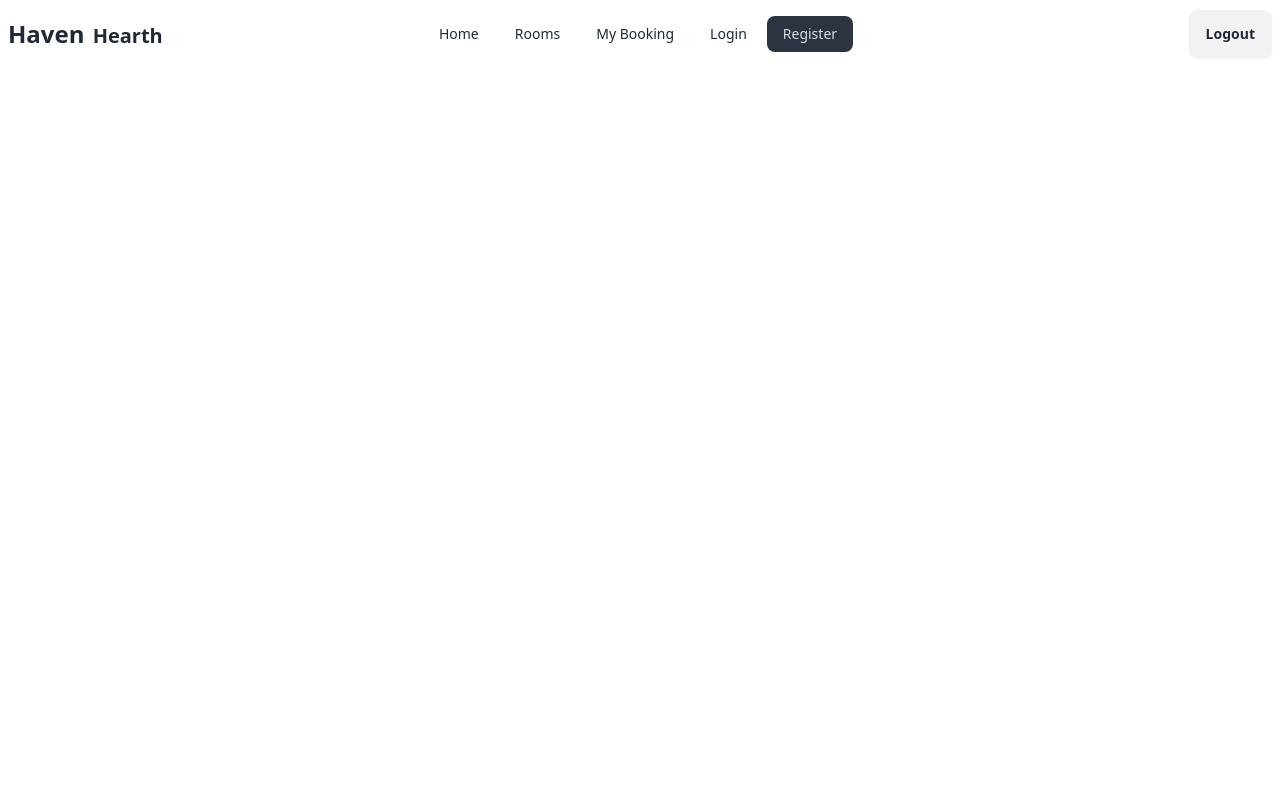
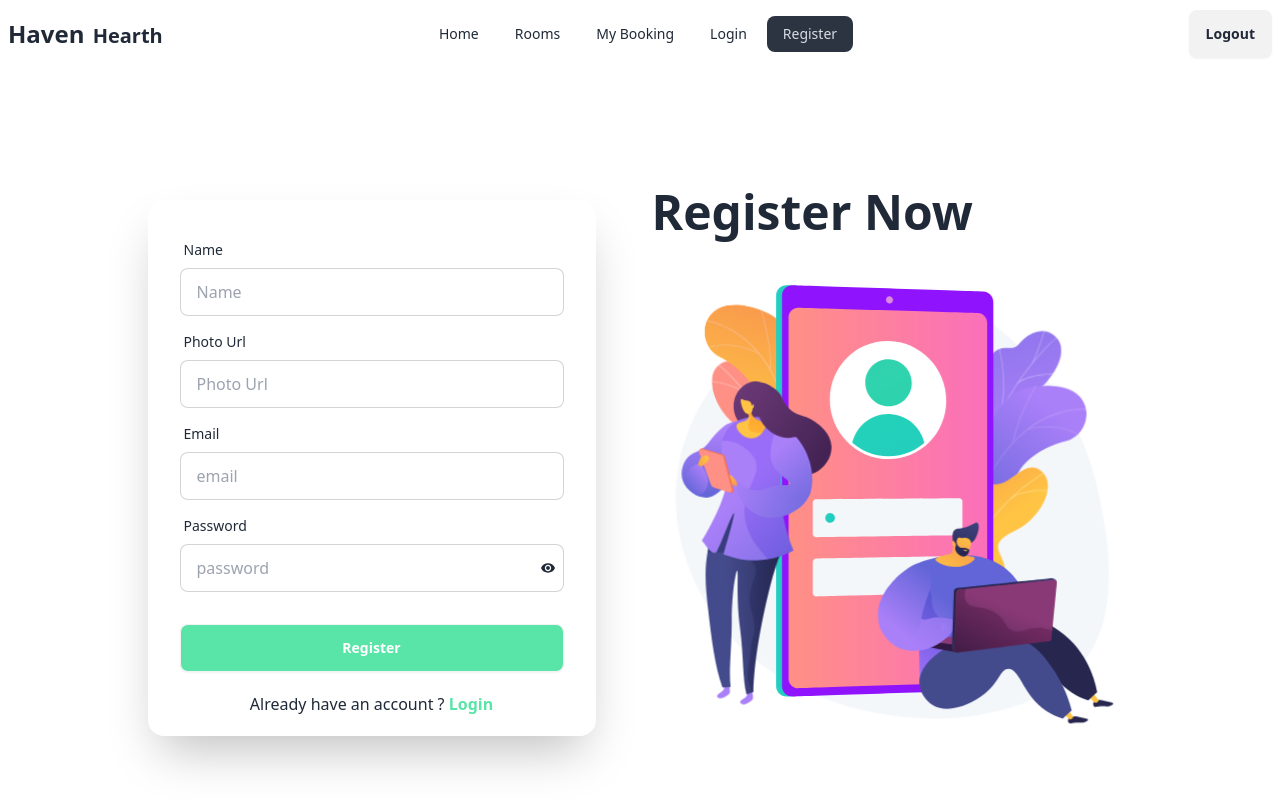
Before and after one commit to TanveerAhmed4545/react-heaven-hearth-client, a React (Vite) app: page /register in a window 1280 px wide. Shown: the top 808 px of the page. Built offline with nearby package versions, Linux system fonts and the light colour scheme; no server answers.

Commit message:
add register page

```diff
--- a/src/pages/Register/Register.jsx
+++ b/src/pages/Register/Register.jsx
@@ -1,10 +1,131 @@
+import { Link, useNavigate } from "react-router-dom";
+import Lottie from "lottie-react";
+import signUpAnimation from '../../assets/signUpAnimation.json';
+import { useContext, useState } from "react";
+import { AuthContext } from "../../providers/AuthProvider";
+import { useForm } from "react-hook-form";
+import { toast } from "react-toastify";
+import { updateProfile } from "firebase/auth";
+import { FaEyeSlash } from "react-icons/fa";
+import { IoMdEye } from "react-icons/io";
 
 
 const Register = () => {
+
+    // show password
+    const [showPassword,setShowPassword] = useState(false);
+    const {createUser,setReload} = useContext(AuthContext);
+    const navigate = useNavigate();
+    const {
+        register,
+        handleSubmit,
+
+        formState: { errors },
+      } = useForm()
+
+      const onSubmit = (data) => {
+        // console.log(data)
+
+        if(data.password.length < 6){
+            toast.warn("Password should be at least 6 characters or longer");
+              return;
+          }else if(!/(?=.*[A-Z])(?=.*[a-z])/.test(data.password)){
+            toast.warn("Your password should have at least one Upper case and one lower case characters.");
+              return;
+          }
+
+          //  console.log(data)
+           createUser(data.email,data.password)
+           .then(result =>{
+              // console.log(result.user);
+              result.user && toast.success("Successfully Register");
+
+              updateProfile(result.user,{
+                  displayName: data.name,
+                  photoURL: data.photo
+              })
+              .then(()=>{
+                  console.log("update");
+                  setReload(true);
+              })
+              .catch((error)=>{
+                  console.log(error);
+              })
+
+              navigate('/');
+
+           })
+           .catch(error=>{
+             error && toast.warn("Error , not registered");
+           })
+
+    }
+
+
     return (
-        <div>
+        <div className="hero min-h-screen ">
+        <div className="hero-content flex-col lg:flex-row-reverse">
+          <div className="text-center lg:text-left lg:ml-10">
+            <h1 className="text-5xl font-bold mb-6 lg:mb-8">Register Now</h1>
+            <div className=" max-w-[600px] md:max-w-md lg:max-w-[600px]">
+              <Lottie className="w-full" animationData={signUpAnimation} loop={true} />
+            </div>
+          </div>
+          <div className="card  shrink-0 w-full max-w-md shadow-2xl bg-base-100">
+            <form className="card-body pb-0" onSubmit={handleSubmit(onSubmit)}>
+              <div className="form-control">
+                <label className="label">
+                  <span className="label-text">Name</span>
+                </label>
+                <input type="text" placeholder="Name" className="input input-bordered"
+                {...register("name", { required: true })}
+                />
+                {errors.name && <span className="text-red-500 font-semibold pt-2">This Name field is required</span>}
+              </div>
+              <div className="form-control">
+                <label className="label">
+                  <span className="label-text">Photo Url</span>
+                </label>
+                <input type="text" placeholder="Photo Url" className="input input-bordered"
+                {...register("photo")}
+                />
 
+              </div>
+              <div className="form-control">
+                <label className="label">
+                  <span className="label-text">Email</span>
+                </label>
+                <input type="email" placeholder="email" className="input input-bordered"
+                {...register("email", { required: true })}
+                />
+                {errors.email && <span className="text-red-500 font-semibold pt-2">This Email field is required</span>}
+              </div>
+              <div className="form-control">
+                <label className="label">
+                  <span className="label-text">Password</span>
+                </label>
+                <div className="w-full relative">
+                <input type={showPassword ? 'text' :"password" } placeholder="password" className="w-full input input-bordered"
+                {...register("password", { required: true })}
+                />
+                <span className="absolute top-4 right-2"  onClick={() => setShowPassword(!showPassword)}>
+                          {
+                              showPassword ?  <FaEyeSlash></FaEyeSlash>  : <IoMdEye></IoMdEye>
+                          }
+                      </span>
+                </div>
+
+              </div>
+              <div className="form-control mt-6">
+                <button className="btn bg-[#59E5A8] text-white">Register</button>
+              </div>
+            </form>
+            <div className="text-center py-5">
+           <p>Already have an account ? <Link className="text-[#59E5A8] font-bold" to='/login'>Login</Link></p>
+           </div>
+          </div>
         </div>
+      </div>
     );
 };
 
```
